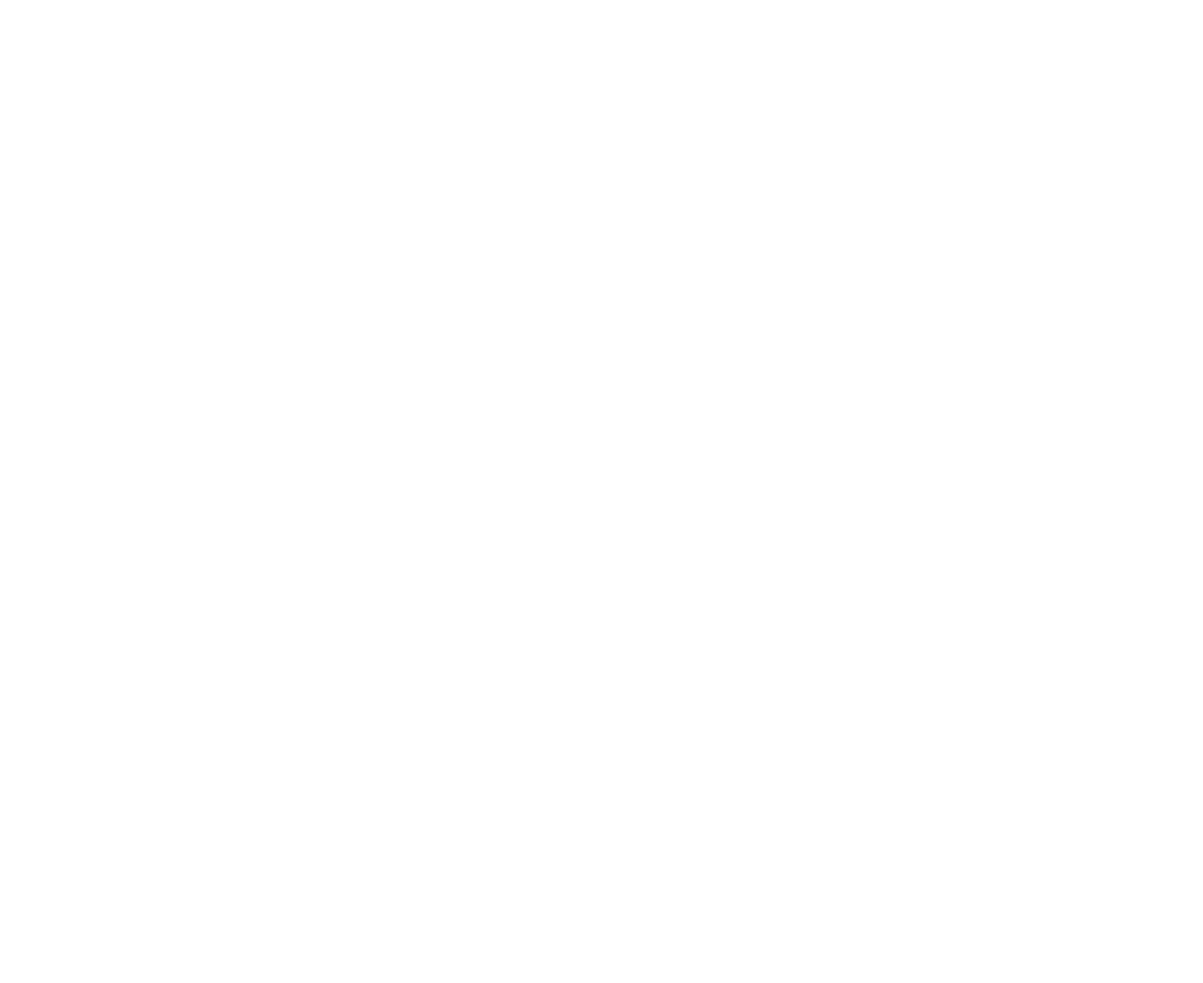
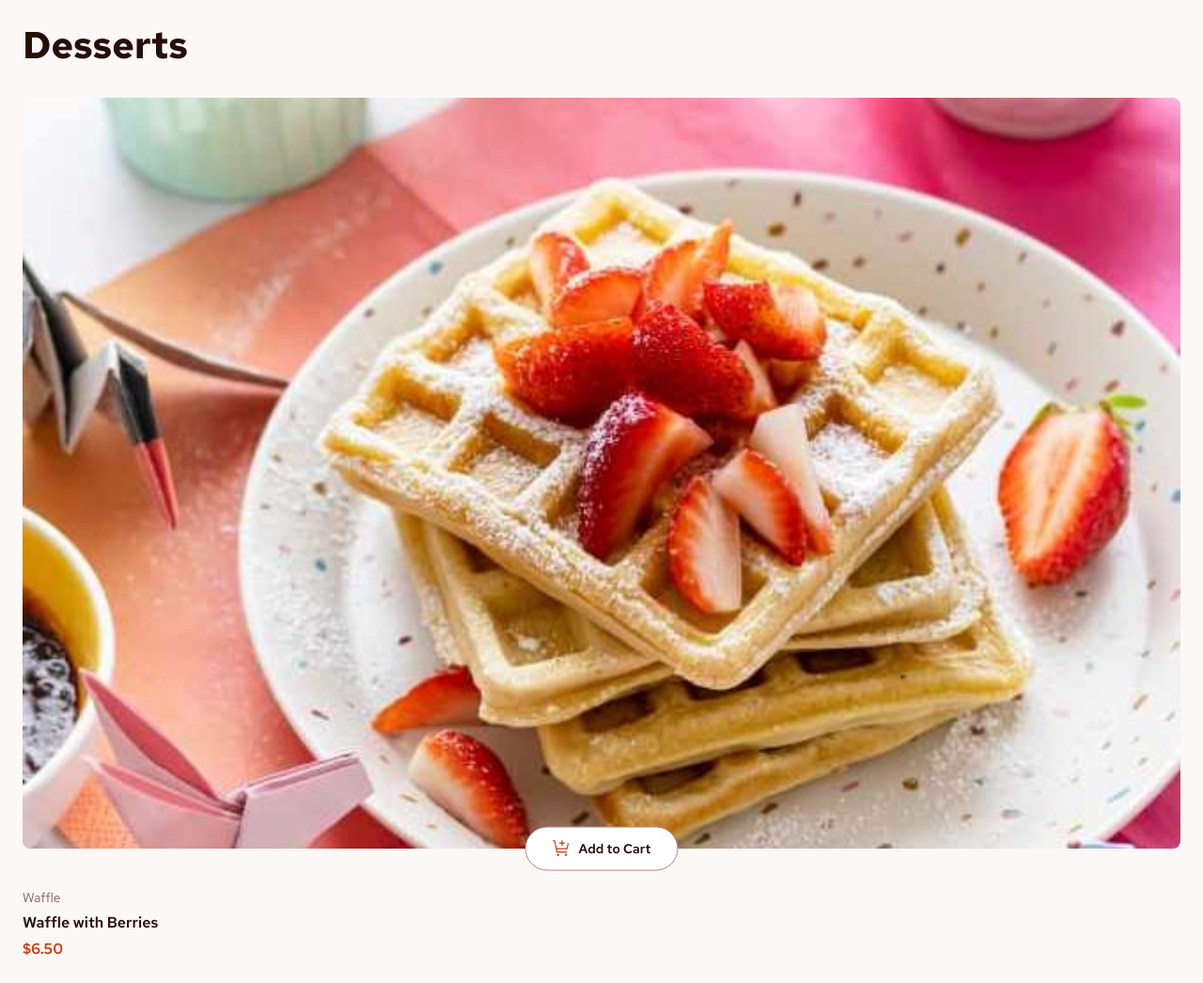
Before and after one commit to NoonPanirSabzi/product-list, a website: page src/index.html in a window 1280 px wide. Shown: the whole page at 94% size. Before the commit the page ends 800 px from the top, so only its background shows below. Drawn offline with Linux system fonts and the light colour scheme.

Commit message:
feat: add page and desert item with styles
- add page header and page style
- add desert item HTML structure
- add desert item style

```diff
--- a/src/index.html
+++ b/src/index.html
@@ -16,8 +16,37 @@
       href="https://fonts.googleapis.com/css2?family=Red+Hat+Text:wght@300..700&display=swap"
       rel="stylesheet"
     />
+    <link rel="stylesheet" href="reset.css" />
+    <link rel="stylesheet" href="style.css" />
 
     <title>Product list</title>
   </head>
-  <body></body>
+  <body>
+    <header>
+      <h1 class="txt-1">Desserts</h1>
+    </header>
+    <main>
+      <div class="desserts-container">
+        <div class="dessert">
+          <div class="dessert__img">
+            <img
+              src="./assets/images/image-waffle-mobile.jpg"
+              alt="dessert image"
+            />
+            <button type="button" class="txt-4 txt-semi-bold btn-add-to-cart">
+              <img
+                src="./assets/images/icon-add-to-cart.svg"
+                alt="add to cart icon"
+              />Add to Cart
+            </button>
+          </div>
+          <div class="dessert__info">
+            <p class="dessert__category txt-4">Waffle</p>
+            <p class="dessert__name txt-3">Waffle with Berries</p>
+            <p class="dessert_price txt-3">$6.50</p>
+          </div>
+        </div>
+      </div>
+    </main>
+  </body>
 </html>
--- a/src/style.css
+++ b/src/style.css
@@ -73,3 +73,60 @@
 .txt-semi-bold {
   font-weight: 600;
 }
+
+body {
+  padding: 1.5rem;
+  background-color: var(--color-rose-50);
+}
+
+img {
+  inline-size: 100%;
+}
+
+h1 {
+  color: var(--color-rose-900);
+  margin-bottom: 2rem;
+}
+
+.dessert__img {
+  margin-block-end: 2.375rem;
+  position: relative;
+}
+
+.dessert__img > img {
+  border-radius: 0.5rem;
+}
+
+.btn-add-to-cart {
+  appearance: none;
+  background-color: var(--color-white);
+  color: var(--color-rose-900);
+  border: 0.0625rem solid var(--color-rose-400);
+  border-radius: 62.4375rem;
+  position: absolute;
+  left: 50%;
+  bottom: 4px;
+  transform: translate(-50%, 50%);
+  padding: 0.75rem 1.75rem;
+  display: flex;
+  gap: 0.5rem;
+  cursor: pointer;
+}
+
+.btn-add-to-cart > img {
+  inline-size: 1.25rem;
+  block-size: 1.25rem;
+}
+
+.dessert__category {
+  color: var(--color-rose-500);
+}
+
+.dessert__name {
+  color: var(--color-rose-900);
+  margin-block: 0.25rem;
+}
+
+.dessert_price {
+  color: var(--color-red);
+}
```
